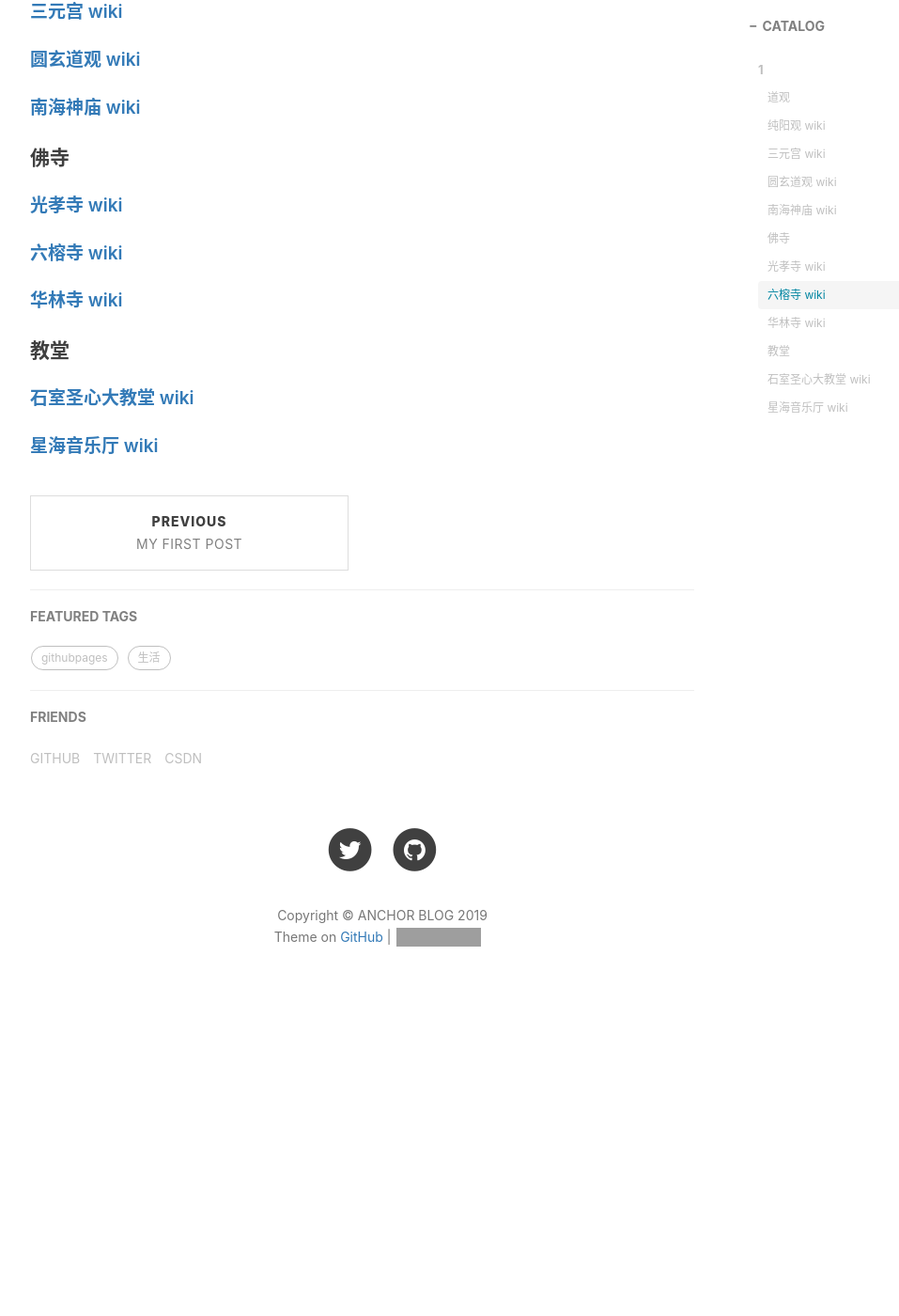
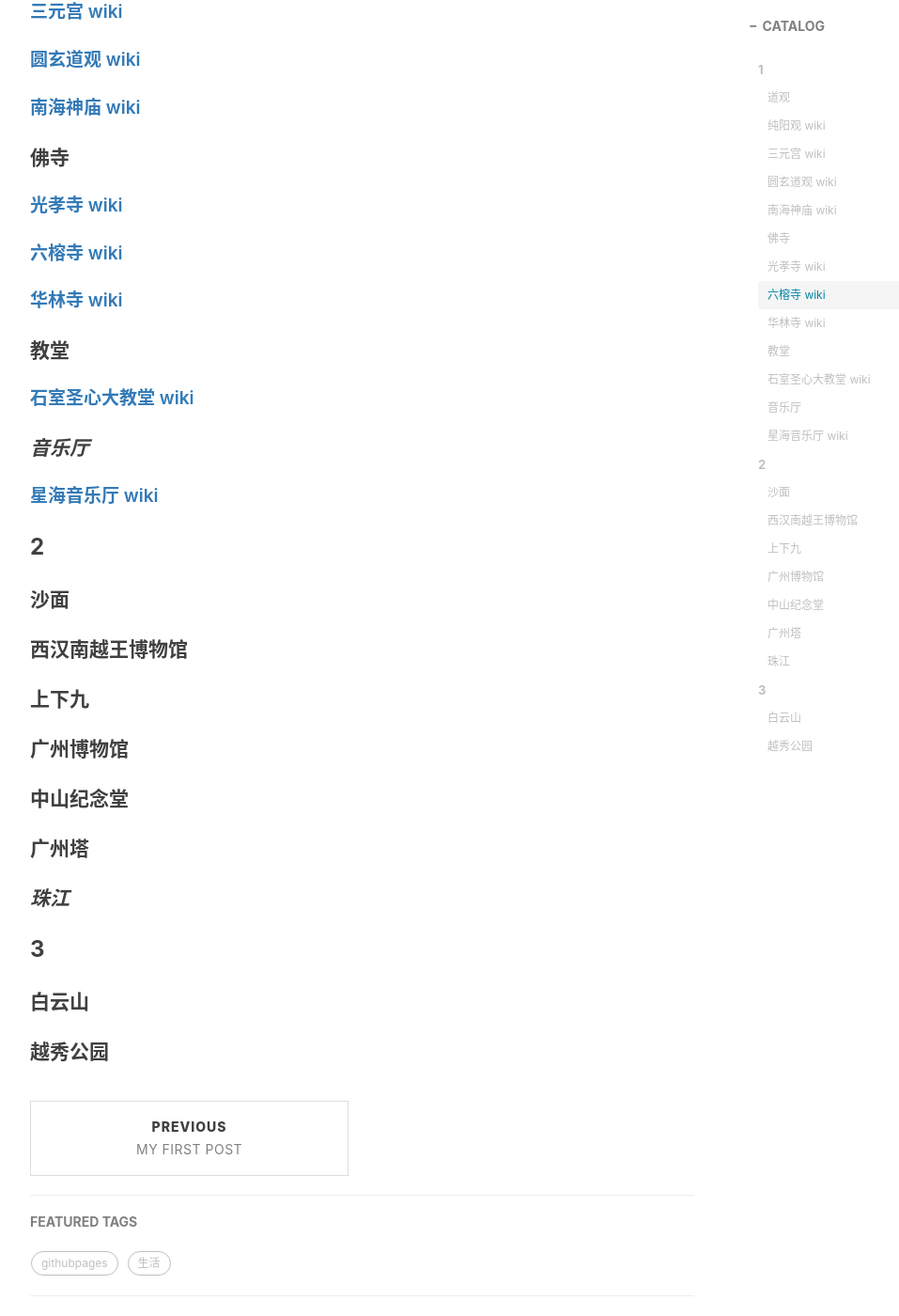
Before and after one commit to anchor2017/anchor2017.github.io, a Jekyll site: the page built from _posts/2019-03-26-In-Guangzhou-2019.md, in a window 1280 px wide and 1400 px high, scrolled down 730 px. Shown: the whole window at 94% size, without its empty margins (233-1190 px from the left). Built offline with Jekyll 4.4.1, drawn with Linux system fonts in a browser that asks for light colours; nearby versions of some CDN libraries; comment, search, counter and statistics services are not loaded; before the commit the page ends 1831 px from its top, so only the background shows below that; grey boxes are pictures that could not be loaded.

Commit message:
Update 2019-03-26-In-Guangzhou-2019.md

```diff
--- a/_posts/2019-03-26-In-Guangzhou-2019.md
+++ b/_posts/2019-03-26-In-Guangzhou-2019.md
@@ -28,4 +28,18 @@ mermaid: true
 #### 教堂
 ##### [石室圣心大教堂](https://baike.baidu.com/item/%E7%9F%B3%E5%AE%A4%E5%9C%A3%E5%BF%83%E5%A4%A7%E6%95%99%E5%A0%82) [wiki](https://zh.wikipedia.org/wiki/%E7%9F%B3%E5%AE%A4%E5%9C%A3%E5%BF%83%E5%A4%A7%E6%95%99%E5%A0%82)
 
+#### *音乐厅*
 ##### [星海音乐厅](https://baike.baidu.com/item/%E6%98%9F%E6%B5%B7%E9%9F%B3%E4%B9%90%E5%8E%85) [wiki](https://zh.wikipedia.org/wiki/%E6%98%9F%E6%B5%B7%E9%9F%B3%E4%B9%90%E5%8E%85)
+
+### 2
+#### 沙面
+#### 西汉南越王博物馆
+#### 上下九
+#### 广州博物馆
+#### 中山纪念堂
+#### 广州塔
+#### *珠江*
+
+### 3
+#### 白云山
+#### 越秀公园
```
